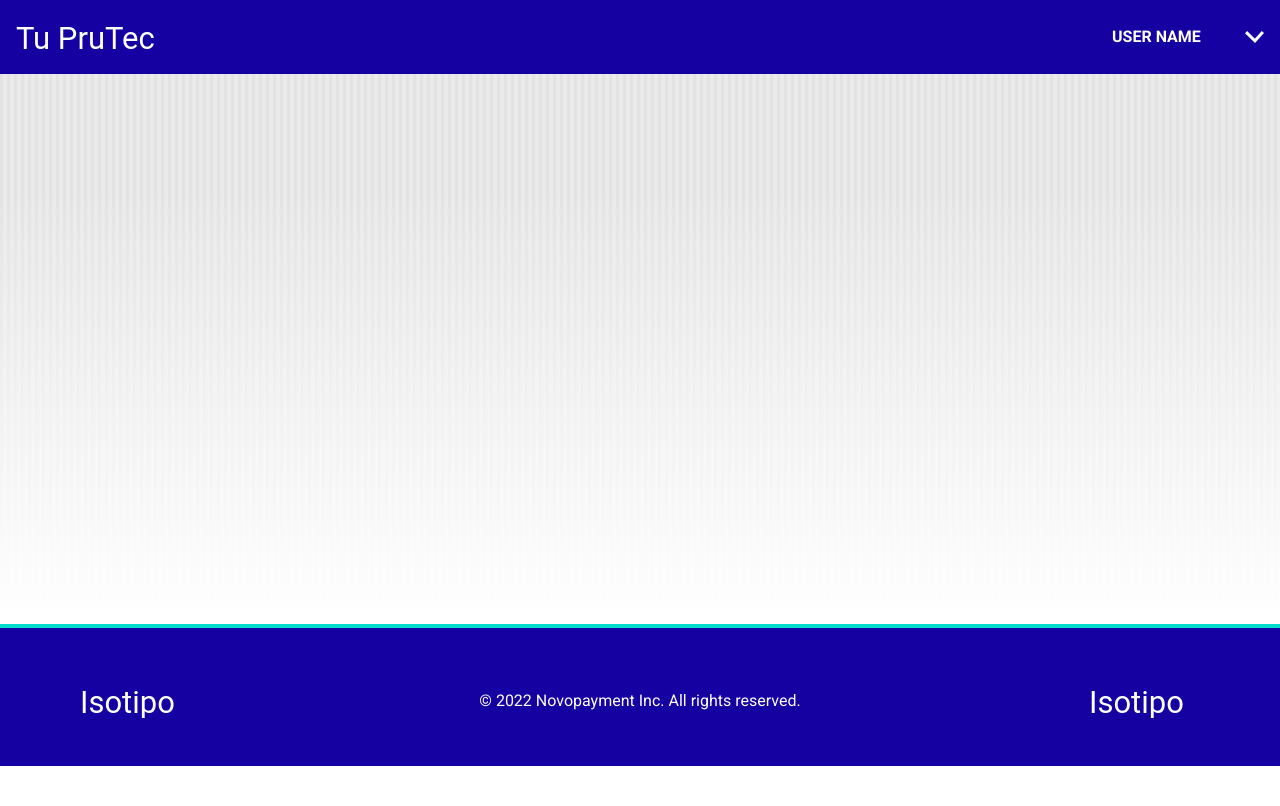
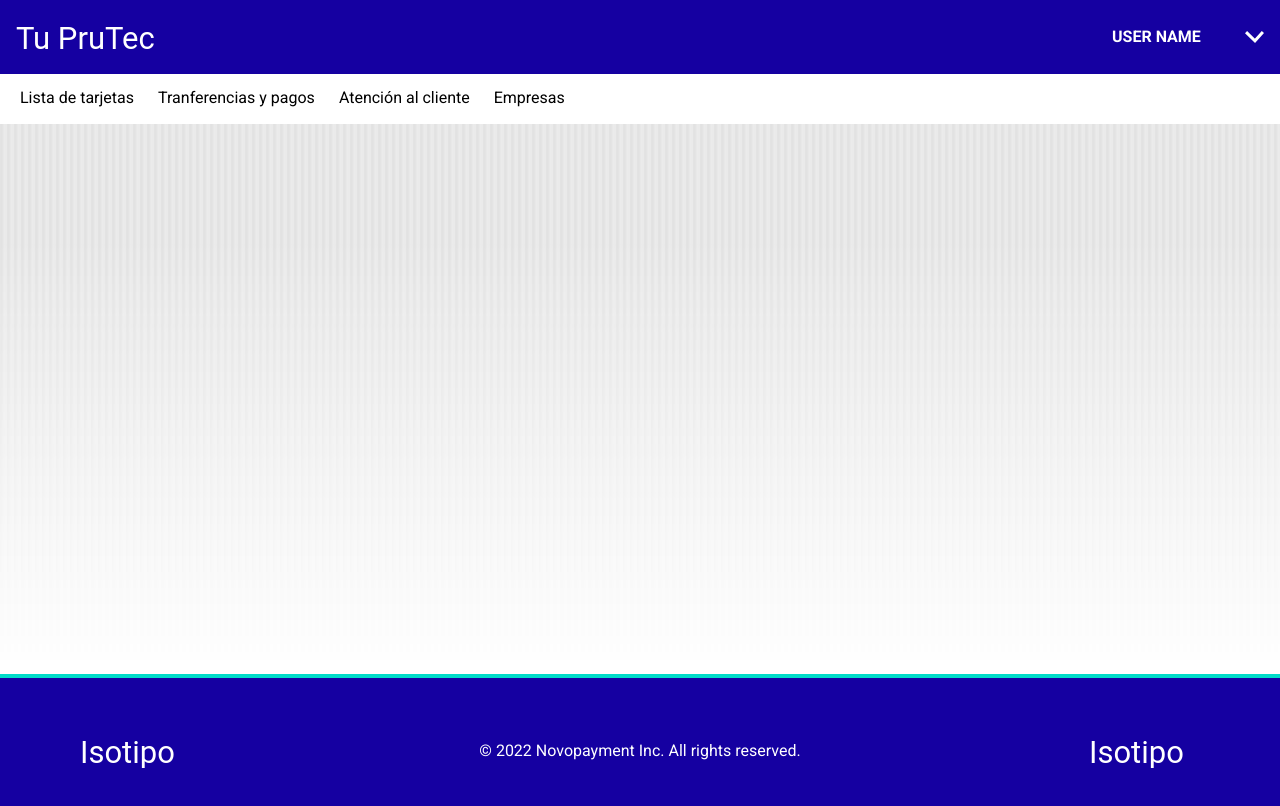
Before and after one commit to sebaspa/novopayment, a React (Vite) app: page / in a window 1280 px wide. Shown: the top 806 px of the page. Built offline with nearby package versions, Linux system fonts and the light colour scheme.

Commit message:
Creacion del menu con hover

```diff
--- a/src/components/Header.tsx
+++ b/src/components/Header.tsx
@@ -3,7 +3,7 @@ import arrowDown from "../assets/images/arrow_down.svg";
 
 export const Header = () => {
   return (
-    <div className="bg-navy-blue-900 w-full px-4 py-5">
+    <header className="bg-navy-blue-900 w-full px-4 py-5">
       <div className="flex justify-between items-center">
         <img src={logo} alt="logo" />
         <div className="flex items-center gap-3 md:gap-11">
@@ -11,6 +11,6 @@ export const Header = () => {
           <img src={arrowDown} alt="arrow down" />
         </div>
       </div>
-    </div>
+    </header>
   );
 };
--- /dev/null
+++ b/src/components/Navbar.tsx
@@ -0,0 +1,18 @@
+export const Navbar = () => {
+  return (
+    <nav className="hidden md:block bg-white w-full px-4 menu shadow-md">
+      <ul className="flex gap-4 menu__ul">
+        <li className="menu__li">Lista de tarjetas</li>
+        <li className="menu__li">Tranferencias y pagos</li>
+        <li className="menu__li group">
+          Atención al cliente
+          <ul className="submenu hidden group-hover:block">
+            <li className="submenu__li">Bloqueos</li>
+            <li className="submenu__li">Cambio de contraseña</li>
+          </ul>
+          </li>
+        <li className="menu__li">Empresas</li>
+      </ul>
+    </nav>
+  )
+}
--- a/src/components/index.tsx
+++ b/src/components/index.tsx
@@ -1,2 +1,3 @@
+export { Navbar } from './Navbar';
 export { Footer } from "./Footer";
 export { Header } from "./Header";
--- a/src/index.css
+++ b/src/index.css
@@ -3,7 +3,23 @@
 @tailwind utilities;
 
 @layer base {
-  html, body {
-    font-family: 'Roboto', sans-serif;
+  html,
+  body {
+    font-family: "Roboto", sans-serif;
   }
 }
+
+@layer components {
+  .menu__li {
+    @apply relative py-3 px-1 cursor-pointer border-b-2 border-white hover:border-navy-blue-900;
+  }
+  .submenu {
+    @apply absolute w-max bg-white border border-gray-400 top-[50px];
+  }
+  .submenu__li {
+    @apply py-2 px-3 border-b border-gray-400;
+  }
+  .submenu__li:last-child {
+    @apply border-none;
+  }
+}
--- a/src/layouts/MainLayout.tsx
+++ b/src/layouts/MainLayout.tsx
@@ -1,11 +1,12 @@
 import { Outlet } from "react-router-dom";
-import { Footer, Header } from "../components";
+import { Footer, Header, Navbar } from "../components";
 
 export const MainLayout = () => {
   return (
     <>
       <Header />
       <div className="w-full min-h-[550px]">
+        <Navbar />
         <Outlet />
       </div>
       <Footer />
```
